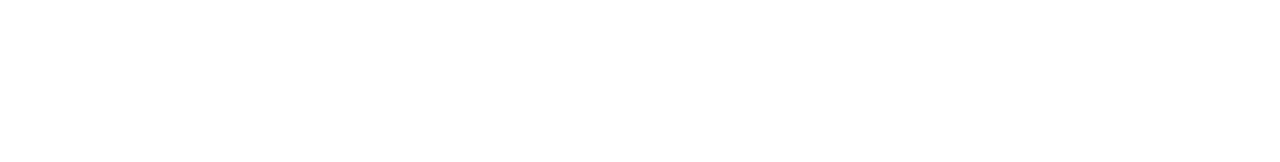
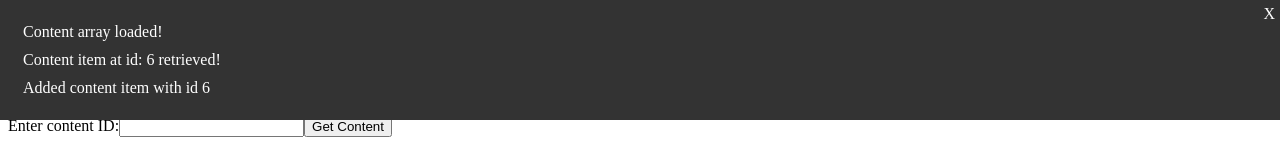
Before and after one commit to Hetpatel1901/Het_Patel_WEB601_MyFavHero, an Angular app in the folder Het_Patel_MyFavHero/: page / in a window 1280 px wide. Shown: the top 162 px of the page. Built offline with nearby package versions, Linux system fonts and the light colour scheme.

Commit message:
Error solved.
Error solved.

```diff
--- a/Het_Patel_MyFavHero/src/app/content-list/content-list.component.html
+++ b/Het_Patel_MyFavHero/src/app/content-list/content-list.component.html
@@ -1,4 +1,3 @@
-<br>
 <br>
 <br>
 <br>
@@ -6,7 +5,7 @@
 <br>
 <br>
 
-<!--<form #contentForm="ngForm" class="content-form">
+<form #contentForm="ngForm" class="content-form">
     <label for="contentId">Enter content ID:</label>
     <input type="number" id="contentId" name="contentId" required [(ngModel)]="contentId">
     <button type="button" (click)="getContent()">Get Content</button>
@@ -18,7 +17,7 @@
 
 
     </app-content-card>
-</div>-->
+</div>
 
 
 <div *ngFor="let content of (content | filter); index as i; first as isFirst; odd as odd; even as even;" >
--- /dev/null
+++ b/Het_Patel_MyFavHero/src/app/messages/messages.component.html
@@ -0,0 +1,4 @@
+<div class="messages-container">
+    <p *ngFor="let message of messageService.messages">{{message}}</p>
+    <span class="close-button" (click)="messageService.clear()">X</span>
+  </div>
--- /dev/null
+++ b/Het_Patel_MyFavHero/src/app/messages/messages.component.scss
@@ -0,0 +1,23 @@
+.messages-container {
+    position: fixed;
+    top: 0;
+    left: 0;
+    bottom: 1;
+    width: 100%;
+    height: auto;
+    padding: 13px;
+    background-color: #333;
+    color: #fff;
+    z-index: 999;
+  }
+
+  .messages-container p {
+    margin: 10px;
+  }
+
+  .close-button {
+    position: fixed;
+    top: 5px;
+    right: 5px;
+    cursor: pointer;
+  }
```
Also changed, not shown: Het_Patel_MyFavHero/src/app/app.module.ts (+6 -3 lines), Het_Patel_MyFavHero/src/app/messages/messages.component.ts (added, +11 -0 lines), 1 other file (tests, documents, lock files or other folders).
